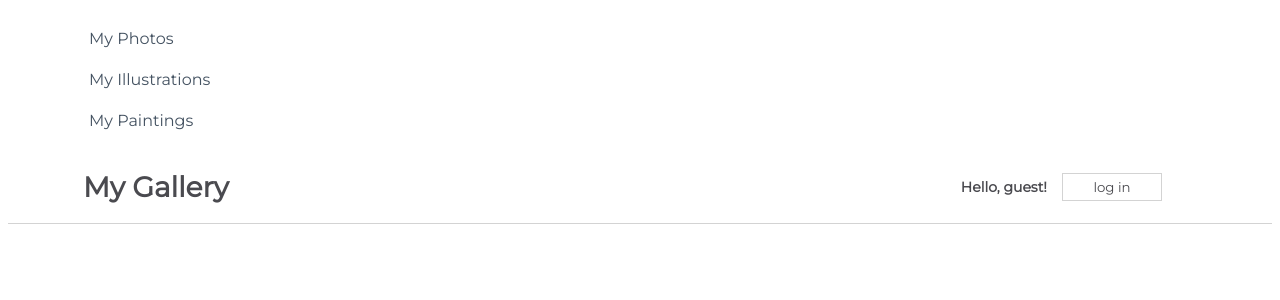
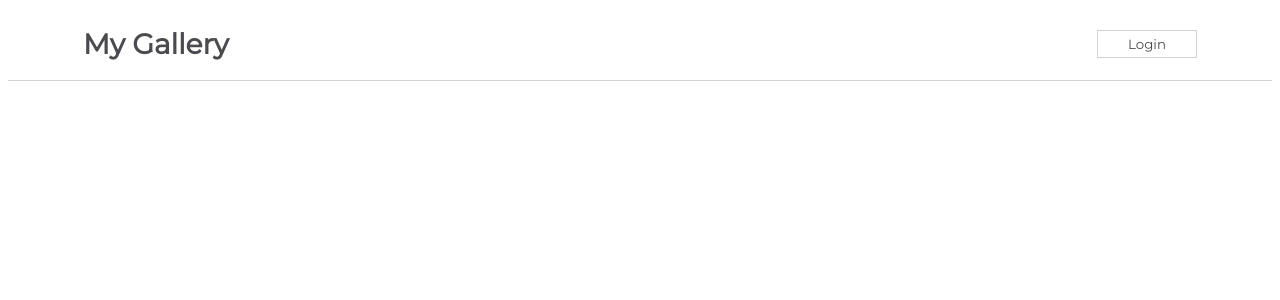
Before and after one commit to DarkoZlatarek/Using-Functional-Components-Challenge, a React (Create React App) app in the folder my-app/: page / in a window 1280 px wide. Shown: the top 300 px of the page. Built offline with nearby package versions, Linux system fonts and the light colour scheme.

Commit message:
Handling Events Challenge completed

```diff
--- a/my-app/src/App.js
+++ b/my-app/src/App.js
@@ -1,12 +1,14 @@
 import css from './App.module.css';
 import Sidebar from './components/Sidebar';
 import NavBarSimple from './components/NavBarSimple'
+import NavBarForm from './components/NavBarForm'
 
 function App() {
   return (
     <div className={css.NavBar}>
-      <Sidebar />
-      <NavBarSimple />
+      {/* <Sidebar /> */}
+      {/* <NavBarSimple /> */}
+      <NavBarForm />
     </div>
   );
 }
--- /dev/null
+++ b/my-app/src/components/NavBarForm.js
@@ -0,0 +1,44 @@
+import React, { Component } from 'react'
+import css from "./css/NavBarForm.module.css"
+
+export class NavBarForm extends Component {
+    constructor(props) {
+      super(props)
+
+      this.state = {
+        isLoggedIn: true,
+      }
+    }
+
+    handleClick = () => {
+        this.setState((prevState, prevProps) => {
+            console.log("Previous state:", prevState);
+            console.log("Previous props:", prevProps);
+            return {
+                isLoggedIn: prevState.isLoggedIn === true ? false : true,
+            }
+        })
+    }
+
+  render() {
+    return (
+      <div className={css.NavBar}>
+        <h1>My Gallery</h1>
+        {this.state.isLoggedIn ? (
+        <button onClick={this.handleClick}>Login</button>
+        ) : (
+            <form>
+                <label for="username">Username:</label>
+                <input type="text" id="username" name="username"></input>
+                <label for="password">Password:</label>
+                <input type="text" id="password" name="password"></input>
+                <input onClick={this.handleClick} type="submit" value="Submit"></input>
+            </form>
+        )
+        }
+      </div>
+    )
+  }
+}
+
+export default NavBarForm
```
Also changed, not shown: my-app/src/components/NavBarChild.js (added, +13 -0 lines), 1 other file (tests, documents, lock files or other folders).
